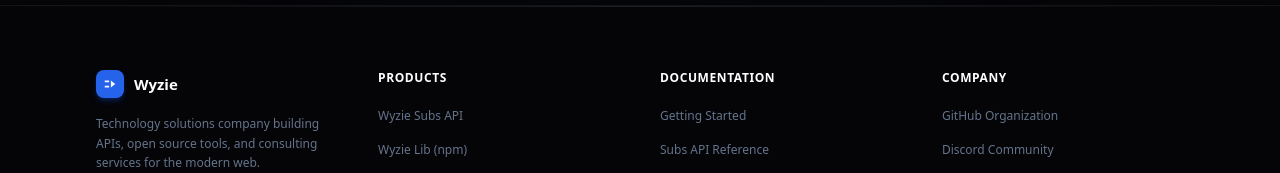
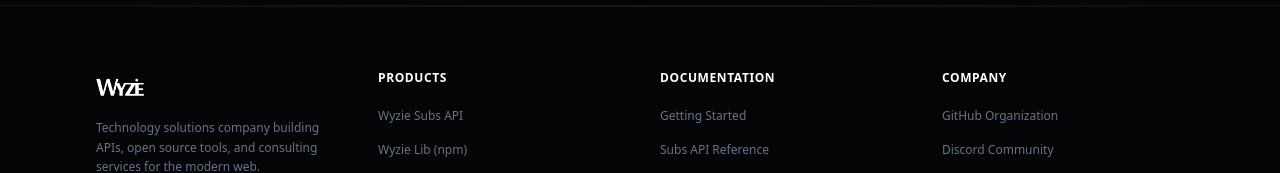
Before and after one commit to wyziedevs/wyzie, a Next.js app: page / in a window 1280 px wide. Shown: the part 3470-3643 px from the top of the page. Built offline with nearby package versions, Linux system fonts and the light colour scheme.

Commit message:
fix logo

```diff
--- a/src/components/Footer.tsx
+++ b/src/components/Footer.tsx
@@ -1,3 +1,4 @@
+import Image from "next/image";
 import { Github, MessageSquare } from "lucide-react";
 
 const footerLinks = {
@@ -31,12 +32,7 @@ export function Footer() {
           {/* Brand column */}
           <div className="col-span-2 md:col-span-1 mb-2 md:mb-0">
             <div className="flex items-center gap-2.5 mb-4">
-              <div className="w-7 h-7 rounded-lg bg-[#2563eb] flex items-center justify-center shadow-md shadow-blue-600/25">
-                <svg width="14" height="14" viewBox="0 0 16 16" fill="none">
-                  <path d="M2 4h5v2H2V4zm0 6h5v2H2v-2zm7-6l5 4-5 4V4z" fill="white" fillOpacity="0.95" />
-                </svg>
-              </div>
-              <span className="text-[15px] font-bold text-white">Wyzie</span>
+              <Image src="/logo-header.png" alt="Wyzie" width={100} height={32} className="h-8 w-auto" />
             </div>
             <p className="text-[#64748b] text-xs leading-relaxed mb-5">
               Technology solutions company building APIs, open source tools,
```
